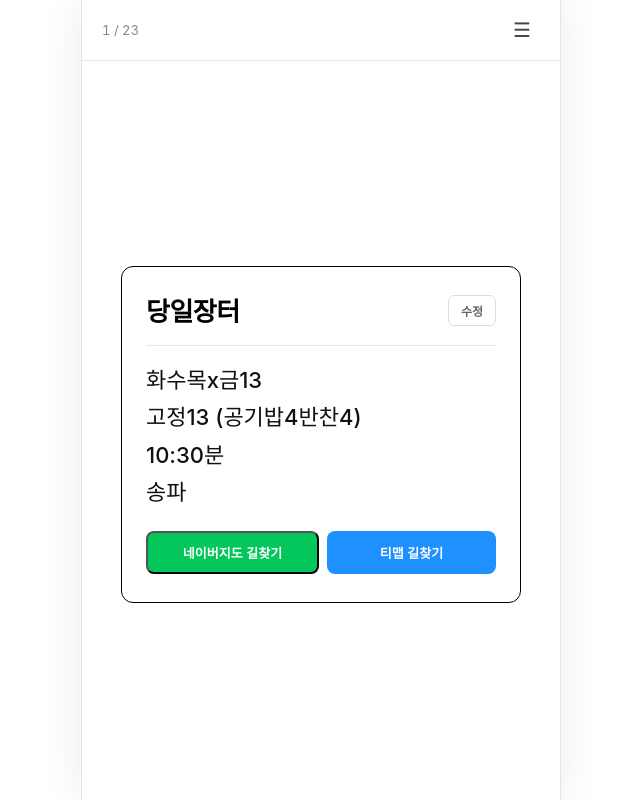
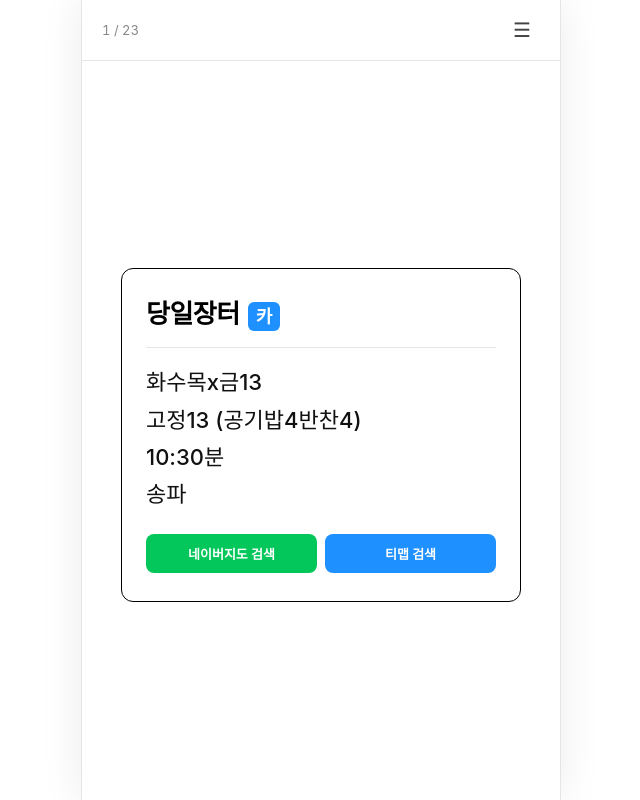
Before and after one commit to eto2000/rakdo, a React (Vite) app: page / in a window 1280 px wide. Shown: the whole page, without its empty margins (319-959 px from the left). Built offline with nearby package versions, Linux system fonts and the light colour scheme.

Commit message:
카드 표시

```diff
--- a/src/App.css
+++ b/src/App.css
@@ -140,6 +140,20 @@
   letter-spacing: -0.5px;
   word-break: keep-all;
   flex: 1;
+  display: flex;
+  align-items: baseline;
+  gap: 8px;
+}
+
+.card-badge {
+  font-size: 18px;
+  font-weight: 700;
+  color: #fff;
+  background: #1e90ff;
+  letter-spacing: 0;
+  padding: 2px 8px;
+  border-radius: 6px;
+  line-height: 1.4;
 }
 
 .edit-btn {
--- a/src/App.jsx
+++ b/src/App.jsx
@@ -10,43 +10,9 @@
 }
 
 const STORAGE_KEY = 'dosirak_current_index'
-const STORES_KEY = 'dosirak_stores'
-
-// 로컬스토리지에서 stores 불러오기 (최초 1회만 초기화)
-function loadStores() {
-  try {
-    const saved = localStorage.getItem(STORES_KEY)
-    if (saved) {
-      return JSON.parse(saved)
-    }
-  } catch {
-    // 파싱 실패 시 초기 데이터 사용
-  }
-  // 최초 실행: 소스 JSON을 로컬스토리지에 저장
-  localStorage.setItem(STORES_KEY, JSON.stringify(initialStores))
-  return initialStores
-}
-
-// 네이버 지도 URL에서 lat/lng 추출
-function extractCoordsFromNaverUrl(url) {
-  // 형식 1: map.naver.com/p/?lat=37.xxx&lng=127.xxx
-  const latMatch = url.match(/[?&]lat=([\d.]+)/)
-  const lngMatch = url.match(/[?&]lng=([\d.]+)/)
-  if (latMatch && lngMatch) {
-    return { lat: parseFloat(latMatch[1]), lng: parseFloat(lngMatch[1]) }
-  }
-
-  // 형식 2: map.naver.com/p/search/.../37.xxx,127.xxx
-  const coordsMatch = url.match(/([\d]{2}\.[\d]+),([\d]{3}\.[\d]+)/)
-  if (coordsMatch) {
-    return { lat: parseFloat(coordsMatch[1]), lng: parseFloat(coordsMatch[2]) }
-  }
-
-  return null
-}
 
 export default function App() {
-  const [stores, setStores] = useState(() => loadStores())
+  const stores = initialStores
 
   const [currentIndex, setCurrentIndex] = useState(() => {
     const saved = localStorage.getItem(STORAGE_KEY)
@@ -64,21 +30,13 @@
   const containerRef = useRef(null)
   const SWIPE_THRESHOLD = 60
 
-  // 수정 모달 상태
-  const [editOpen, setEditOpen] = useState(false)
-  const [editUrl, setEditUrl] = useState('')
-  const [editError, setEditError] = useState('')
-  const [editSuccess, setEditSuccess] = useState(false)
+  // 목록 모달 상태
+  const [listOpen, setListOpen] = useState(false)
 
   // 인덱스 변경 시 로컬스토리지 저장
   useEffect(() => {
     localStorage.setItem(STORAGE_KEY, String(currentIndex))
   }, [currentIndex])
-
-  // stores 변경 시 로컬스토리지 저장
-  useEffect(() => {
-    localStorage.setItem(STORES_KEY, JSON.stringify(stores))
-  }, [stores])
 
   const goTo = useCallback((index) => {
     if (index < 0 || index >= stores.length || animating) return
@@ -110,49 +68,6 @@
     }
     setOffsetX(0)
   }
-
-  const openEdit = (e) => {
-    e.stopPropagation()
-    setEditUrl('')
-    setEditError('')
-    setEditSuccess(false)
-    setEditOpen(true)
-  }
-
-  const closeEdit = () => {
-    setEditOpen(false)
-    setEditError('')
-    setEditSuccess(false)
-  }
-
-  const handleEditSave = () => {
-    setEditError('')
-    setEditSuccess(false)
-
-    const trimmed = editUrl.trim()
-    if (!trimmed) {
-      setEditError('URL을 입력해주세요.')
-      return
-    }
-
-    const coords = extractCoordsFromNaverUrl(trimmed)
-    if (!coords) {
-      setEditError('좌표를 찾을 수 없습니다.\n네이버 지도 URL에 lat/lng 파라미터가 포함되어야 합니다.\n예: https://map.naver.com/p/?lat=37.5&lng=127.1&zoom=17')
-      return
-    }
-
-    const updated = stores.map((s, i) =>
-      i === currentIndex
-        ? { ...s, lat: coords.lat, lng: coords.lng, 좌표url: trimmed }
-        : s
-    )
-    setStores(updated)
-    setEditSuccess(true)
-    setTimeout(() => closeEdit(), 1200)
-  }
-
-  // 목록 모달 상태
-  const [listOpen, setListOpen] = useState(false)
 
   const openList = () => setListOpen(true)
   const closeList = () => setListOpen(false)
@@ -196,10 +111,10 @@
           }}
         >
           <div className="card-header-row">
-            <h1 className="store-name">{store.상호}</h1>
-            <button className="edit-btn" onClick={openEdit} aria-label="좌표 수정">
-              수정
-            </button>
+            <h1 className="store-name">
+              {store.상호}
+              {store.결제 === '카드' && <span className="card-badge">카</span>}
+            </h1>
           </div>
           <div className="divider" />
           <div className="info-row">
@@ -230,48 +145,20 @@
             </span>
           </div>
           <div className="links">
-            <button
+            <a
               className="link-btn naver"
-              onClick={(e) => {
-                e.stopPropagation()
-                const name = encodeURIComponent(store.상호)
-                const deeplink = `nmap://route/car?dlat=${store.lat}&dlng=${store.lng}&dname=${name}&appname=com.dosirak.app`
-                const isIOS = /iPhone|iPad|iPod/i.test(navigator.userAgent)
-                const storeUrl = isIOS
-                  ? 'https://apps.apple.com/kr/app/naver-map-navigation/id311867728'
-                  : 'https://play.google.com/store/apps/details?id=com.nhn.android.nmap'
-                const start = Date.now()
-                window.location.href = deeplink
-                setTimeout(() => {
-                  if (Date.now() - start < 2000) {
-                    window.open(storeUrl, '_blank')
-                  }
-                }, 1500)
-              }}
+              href={`nmap://search?query=${encodeURIComponent(store.주소)}&appname=com.dosirak.app`}
+              onClick={(e) => e.stopPropagation()}
             >
-              네이버지도 길찾기
-            </button>
-            <button
+              네이버지도 검색
+            </a>
+            <a
               className="link-btn tmap"
-              onClick={(e) => {
-                e.stopPropagation()
-                const name = encodeURIComponent(store.상호)
-                const deeplink = `tmap://route?goalx=${store.lng}&goaly=${store.lat}&goalname=${name}&appKey=tmap`
-                const isIOS = /iPhone|iPad|iPod/i.test(navigator.userAgent)
-                const storeUrl = isIOS
-                  ? 'https://apps.apple.com/kr/app/tmap/id431589174'
-                  : 'https://play.google.com/store/apps/details?id=com.skt.tmap.ku'
-                const start = Date.now()
-                window.location.href = deeplink
-                setTimeout(() => {
-                  if (Date.now() - start < 2000) {
-                    window.open(storeUrl, '_blank')
-                  }
-                }, 1500)
-              }}
+              href={`tmap://search?name=${encodeURIComponent(store.주소)}`}
+              onClick={(e) => e.stopPropagation()}
             >
-              티맵 길찾기
-            </button>
+              티맵 검색
+            </a>
           </div>
         </div>
 
@@ -342,48 +229,6 @@
           </div>
         </div>
       )}
-
-      {/* 좌표 수정 모달 */}
-      {editOpen && (
-        <div className="modal-overlay" onClick={closeEdit}>
-          <div className="modal" onClick={(e) => e.stopPropagation()}>
-            <div className="modal-header">
-              <h2 className="modal-title">좌표 수정</h2>
-              <button className="modal-close" onClick={closeEdit} aria-label="닫기">✕</button>
-            </div>
-            <p className="modal-store-name">{store.상호}</p>
-            <p className="modal-desc">
-              네이버 지도에서 위치를 찾은 후 URL을 복사해 붙여넣으세요.<br />
-              <span className="modal-desc-sub">예: https://map.naver.com/p/?lat=37.5&amp;lng=127.1&amp;zoom=17</span>
-            </p>
-            <div className="modal-current">
-              <span className="modal-current-label">현재 좌표</span>
-              <span className="modal-current-value">{store.lat}, {store.lng}</span>
-            </div>
-            <textarea
-              className="modal-input"
-              placeholder="네이버 지도 URL을 붙여넣으세요"
-              value={editUrl}
-              onChange={(e) => {
-                setEditUrl(e.target.value)
-                setEditError('')
-              }}
-              rows={3}
-              autoFocus
-            />
-            {editError && (
-              <p className="modal-error">{editError}</p>
-            )}
-            {editSuccess && (
-              <p className="modal-success">✓ 좌표가 업데이트되었습니다!</p>
-            )}
-            <div className="modal-actions">
-              <button className="modal-btn cancel" onClick={closeEdit}>취소</button>
-              <button className="modal-btn save" onClick={handleEditSave}>저장</button>
-            </div>
-          </div>
-        </div>
-      )}
     </div>
   )
 }
--- a/src/stores.json
+++ b/src/stores.json
@@ -2,208 +2,127 @@
   {
     "상호": "당일장터",
     "내용": "화수목x금13 // 고정13 (공기밥4반찬4) //// 10:30분 // 송파",
-    "주소": "서울 송파구 오금로36길 62",
-    "네이버지도url": "https://naver.me/GJZvRZt2",
-    "좌표url": "https://map.naver.com/p/?lat=37.5004903&lng=127.1235525&zoom=17",
-    "lat": 37.5004903,
-    "lng": 127.1235525
+    "주소": "가락동 45-10",
+    "결제": "카드"
   },
   {
     "상호": "글로리아",
     "내용": "공기밥2 반찬3 국2 // 초일동 136번지 // 12시",
     "주소": "경기 하남시 초일동 136",
-    "네이버지도url": "https://naver.me/GHLZTflA",
-    "좌표url": "https://map.naver.com/p/?lat=37.5389330&lng=127.1802775&zoom=17",
-    "lat": 37.5389330,
-    "lng": 127.1802775
+    "결제": "카드"
   },
   {
-    "상호": "HY모터스",
+    "상호": "HY모터스 - 백으로 나온다.",
     "내용": "실외문앞 // 공기밥 2 // 하남시 초일로 162 2층",
-    "주소": "경기 하남시 초일로 162",
-    "네이버지도url": "https://naver.me/5VxTi4D1",
-    "좌표url": "https://map.naver.com/p/?lat=37.5389330&lng=127.1802775&zoom=17",
-    "lat": 37.5389330,
-    "lng": 127.1802775
+    "주소": "경기 하남시 초일로 162"
   },
   {
     "상호": "대명유통",
     "내용": "하남시 초일동 268-3번지",
     "주소": "경기 하남시 초일동 268-3",
-    "네이버지도url": "https://naver.me/F2LwT7Wp",
-    "좌표url": "https://map.naver.com/p/?lat=37.5389330&lng=127.1802775&zoom=17",
-    "lat": 37.5389330,
-    "lng": 127.1802775
+    "결제": "카드"
   },
   {
-    "상호": "토탈케어M",
+    "상호": "토탈케어M - 좌",
     "내용": "1층 실내 // 고정1 // 초광로46번길 52-8 1층 11시30분",
-    "주소": "경기 하남시 초광로46번길 52-8",
-    "네이버지도url": "https://naver.me/Ffs0LNuY",
-    "좌표url": "https://map.naver.com/p/?lat=37.52451560296118&lng=127.17467513713024&zoom=17",
-    "lat": 37.52451560296118,
-    "lng": 127.17467513713024
+    "주소": "경기 하남시 초광로46번길 52-8"
   },
   {
-    "상호": "대산에프엔비",
+    "상호": "대산에프엔비 - (우-헤어핀)",
     "내용": "고정2 // 11:30분 광암동91번지",
-    "주소": "경기 하남시 광암동 91",
-    "네이버지도url": "https://naver.me/GfroABxX",
-    "좌표url": "https://map.naver.com/p/?lat=37.5244132&lng=127.1738169&zoom=17",
-    "lat": 37.5244132,
-    "lng": 127.1738169
+    "주소": "경기 하남시 광암동 91"
   },
   {
-    "상호": "압동제이에스모터",
+    "상호": "압동제이에스모터 - 우회전으로 유턴",
     "내용": "왼쪽 화장실앞 // 고정4 // 12시 // 광암동401-10 5층",
-    "주소": "경기 하남시 광암동 401-10",
-    "네이버지도url": "https://naver.me/5bCRlo6l",
-    "좌표url": "https://map.naver.com/p/?lat=37.5244132&lng=127.1738169&zoom=17",
-    "lat": 37.5244132,
-    "lng": 127.1738169
+    "주소": "경기 하남시 광암동 401-10"
   },
   {
-    "상호": "아시컴퍼니",
+    "상호": "아시컴퍼니 - 유턴",
     "내용": "엘베 우측 돌아서 검정박스 안에 둔다. 수거는 엘베앞 // 금7 // 반찬3 // 12:20분 초광산단동로6번길 54 3층",
-    "주소": "경기 하남시 광암동",
-    "네이버지도url": "https://naver.me/FwGkqecd",
-    "좌표url": "https://map.naver.com/p/?lat=37.5244132&lng=127.1738169&zoom=17",
-    "lat": 37.5244132,
-    "lng": 127.1738169
+    "주소": "하남시 광암동 407-2"
   },
   {
     "상호": "에스엠상사",
     "내용": "공기밥(인분수대로) // 광암동 69-2 // 2층 // 12시",
     "주소": "경기 하남시 광암동 69-2",
-    "네이버지도url": "https://naver.me/IIDZ650I",
-    "좌표url": "https://map.naver.com/p/?lat=37.5244132&lng=127.1738169&zoom=17",
-    "lat": 37.5244132,
-    "lng": 127.1738169
+    "결제": "카드"
   },
   {
     "상호": "렌토킬이니셜코리아",
     "내용": "사무실 안에 주고 밖에서 수거 // 010-4454-1342 11:30분 초이로80번길 6",
-    "주소": "경기 하남시 초이동",
-    "네이버지도url": "https://naver.me/5Z1Osm0e",
-    "좌표url": "https://map.naver.com/p/?lat=37.5318494&lng=127.1749952&zoom=17",
-    "lat": 37.5318494,
-    "lng": 127.1749952
+    "주소": "경기 하남시 초이로80번길",
+    "결제": "카드"
   },
   {
-    "상호": "헬셀",
-    "내용": "네비주의. 택 주의. 계단 올라가서 노크 // 공기밥2반찬2 // 하남시 초이동 130-3번지 2층 // 12시",
-    "주소": "경기 하남시 초이동 130-3",
-    "네이버지도url": "https://naver.me/5DZbag7D",
-    "좌표url": "https://map.naver.com/p/?lat=37.5318494&lng=127.1749952&zoom=17",
-    "lat": 37.5318494,
-    "lng": 127.1749952
+    "상호": "헬셀(택)",
+    "내용": "네비주의. 택주의. 계단 올라가서 노크 // 공기밥2반찬2 // 12시 // 직진",
+    "주소": "경기 하남시 초이동 130-3"
   },
   {
     "상호": "아성",
     "내용": "네임텍. 샛길이 빠름. 이층 휴게실 두고. 1층 주차장에서 수거 // 공기밥2반찬3 // 풍산동 378-3번지",
     "주소": "경기 하남시 풍산동 378-3",
-    "네이버지도url": "https://naver.me/5FDl7YaW",
-    "좌표url": "https://map.naver.com/p/?lat=37.5502400&lng=127.1901400&zoom=17",
-    "lat": 37.5502400,
-    "lng": 127.1901400
+    "결제": "카드"
   },
   {
-    "상호": "퓨처젠",
-    "내용": "전화 01037866540 // 010-2124-7842 // 공기밥1반찬1 // 하남IDC 11시30분",
+    "상호": "퓨처젠(택)-직진",
+    "내용": "전화 01037866540 // 공기밥1반찬1 // 하남IDC 11시30분",
     "주소": "경기 하남시 미사강변중앙로48번길 25",
-    "네이버지도url": "https://naver.me/GdT6hSh2",
-    "좌표url": "https://map.naver.com/p/?lat=37.5510850&lng=127.1939859&zoom=17",
-    "lat": 37.5510850,
-    "lng": 127.1939859
+    "결제": "카드"
   },
   {
     "상호": "광림약품",
     "내용": "월요일가방회수 / 강변중앙로 48번길 15 2층 // 12시",
     "주소": "경기 하남시 미사강변중앙로48번길 15 7층",
-    "네이버지도url": "https://naver.me/G6RiMufM",
-    "좌표url": "https://map.naver.com/p/?lat=37.5510850&lng=127.1939859&zoom=17",
-    "lat": 37.5510850,
-    "lng": 127.1939859
+    "결제": "카드"
   },
   {
-    "상호": "아리카롱",
+    "상호": "아리카롱(우회전)",
     "내용": "문앞에 // 고정2 // 미사강변중앙로31번길 30 // 318호 // 12시",
-    "주소": "경기 하남시 미사강변중앙로31번길 30",
-    "네이버지도url": "https://naver.me/xONvRS1s",
-    "좌표url": "https://map.naver.com/p/?lat=37.5501317&lng=127.1911788&zoom=17",
-    "lat": 37.5501317,
-    "lng": 127.1911788
+    "주소": "경기 하남시 미사강변중앙로31번길 30"
   },
   {
-    "상호": "태진컴퍼니",
+    "상호": "태진컴퍼니(유턴)",
     "내용": "12시. 단속카메라 뒤에 주차. 복도에 두고 수거 // 공기밥2메인2 // 하남시 조정대로 45 // 3층 309호",
-    "주소": "경기 하남시 풍산동 495",
-    "네이버지도url": "https://naver.me/5Z1OtcLa",
-    "좌표url": "https://map.naver.com/p/?lat=37.55135010467974&lng=127.185099329369&zoom=17",
-    "lat": 37.55135010467974,
-    "lng": 127.185099329369
+    "주소": "경기 하남시 조정대로 45"
   },
   {
-    "상호": "도담플러스",
+    "상호": "도담플러스 - 우회전",
     "내용": "금x // 아리수로 570 102동 2067호(상가2층) // 12시",
-    "주소": "경기 하남시 아리수로 570",
-    "네이버지도url": "https://naver.me/5ajx5hBY",
-    "좌표url": "https://map.naver.com/p/?lat=37.5670754&lng=127.1908169&zoom=17",
-    "lat": 37.5670754,
-    "lng": 127.1908169
+    "주소": "경기 하남시 아리수로 570"
   },
   {
-    "상호": "코미이비인후과의원",
+    "상호": "코미이비인후과의원 - 돌아나오기",
     "내용": "실내회의실 전달. 비상구 계단 수거 // 금4 // (수x!) // 미사강변대로 222 미사중앙프라자 502호",
     "주소": "경기 하남시 미사강변대로 222",
-    "네이버지도url": "https://naver.me/GgUOF9h6",
-    "좌표url": "https://map.naver.com/p/?lat=37.5695000&lng=127.1842268&zoom=17",
-    "lat": 37.5695000,
-    "lng": 127.1842268
+    "결제": "카드"
+  },
+  {
+    "상호": "하늘빛연세안과",
+    "내용": "직접전달. 화분뒤 수거 // 금4/1 // 김치반찬빼고 // 1시 고덕로 385 4층",
+    "주소": "서울 강동구 고덕로 385"
   },
   {
     "상호": "서울열린치과의원",
     "내용": "들어가서 회의실. 수거는 밖에 // 금7 // 1시 강동구 고덕로 380 2층",
     "주소": "서울 강동구 고덕로 380",
-    "네이버지도url": "https://naver.me/GGG4ZeXS",
-    "좌표url": "https://map.naver.com/p/?lat=37.5564792&lng=127.1681347&zoom=17",
-    "lat": 37.5564792,
-    "lng": 127.1681347
+    "결제": "카드"
   },
   {
     "상호": "봄날약국",
     "내용": "직접전달 // 고정설1 // 고덕로380 206호",
     "주소": "서울 강동구 고덕로 380",
-    "네이버지도url": "https://naver.me/5hogmIM8",
-    "좌표url": "https://map.naver.com/p/?lat=37.5564792&lng=127.1681347&zoom=17",
-    "lat": 37.5564792,
-    "lng": 127.1681347
-  },
-  {
-    "상호": "하늘빛연세안과",
-    "내용": "직접전달. 화분뒤 수거 // 금4/1 // 김치반찬빼고 // 1시 고덕로 385 4층",
-    "주소": "서울 강동구 고덕로 385",
-    "네이버지도url": "https://naver.me/IFEK4X6c",
-    "좌표url": "https://map.naver.com/p/?lat=37.5573198&lng=127.1685102&zoom=17",
-    "lat": 37.5573198,
-    "lng": 127.1685102
+    "결제": "카드"
   },
   {
     "상호": "오늘와즐리",
     "내용": "금2 // 공기밥1 // 강동구 고덕로 399 1층 1시",
-    "주소": "서울 강동구 고덕동 171",
-    "네이버지도url": "https://naver.me/GFsnSNe7",
-    "좌표url": "https://map.naver.com/p/?lat=37.5580221407833&lng=127.17114366695586&zoom=17",
-    "lat": 37.5580221407833,
-    "lng": 127.17114366695586
+    "주소": "서울 강동구 고덕동 171"
   },
   {
     "상호": "롤링파스타",
     "내용": "고정3 // 망월동 1106 힐스테이트에코미사 2층 // 2시",
-    "주소": "경기 하남시 망월동 1106",
-    "네이버지도url": "https://naver.me/xvCEwYbo",
-    "좌표url": "https://map.naver.com/p/?lat=37.5675834&lng=127.1875863&zoom=17",
-    "lat": 37.5675834,
-    "lng": 127.1875863
+    "주소": "경기 하남시 망월동 1106"
   }
 ]
--- a/vite.config.js
+++ b/vite.config.js
@@ -3,4 +3,8 @@
 
 export default defineConfig({
   plugins: [react()],
+  server: {
+    host: '0.0.0.0',
+    port: 5173,
+  },
 })
```
